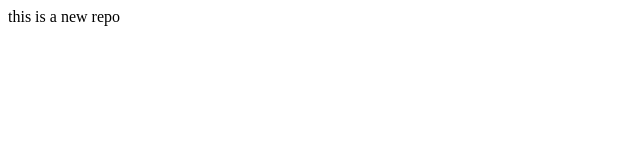
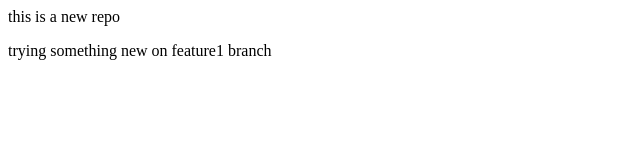
Before and after one commit to aditya-vyavahare/localrepos, a plain HTML site: page index.html in a window 1280 px wide. Shown: the whole page, without its empty margins (0-640 px from the left). Drawn offline with Linux system fonts and the light colour scheme.

Commit message:
added new feature

```diff
--- a/index.html
+++ b/index.html
@@ -1 +1,2 @@
 <p>this is a new repo</p>
+<p>trying something new on feature1 branch</p>
```
